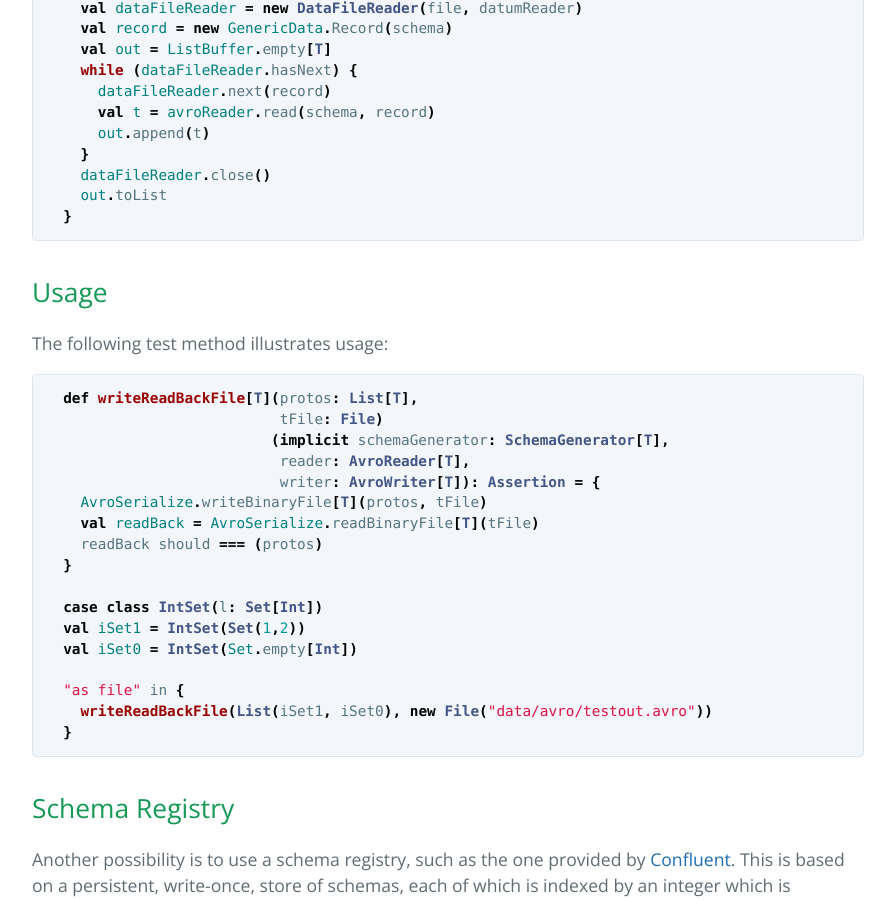
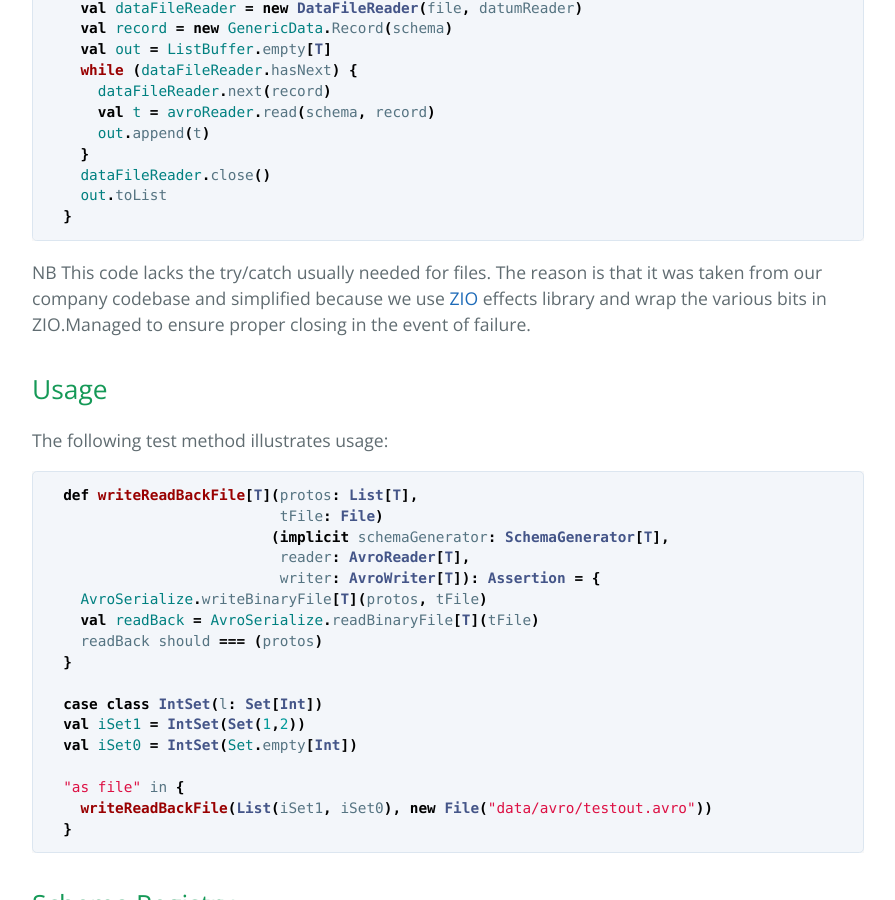
Before and after one commit to TimPigden/TimPigden.github.io, a Jekyll site: the page built from _pages/magnolia-avro/serialization.md, in a window 1280 px wide and 900 px high, scrolled down 1524 px. Shown: the whole window, without its empty margins (192-1087 px from the left). Built offline with Jekyll 4.4.1, drawn with Linux system fonts in a browser that asks for light colours.

Commit message:
plug for zio

````diff
--- a/_pages/magnolia-avro/serialization.md
+++ b/_pages/magnolia-avro/serialization.md
@@ -66,6 +66,10 @@ The above system is set up to write multiple records of the same schema.
   }
 ```
 
+NB This code lacks the try/catch usually needed for files. The reason is that it was taken from
+our company codebase and simplified because we use [ZIO](https://zio.dev/) effects library
+and wrap the various bits in ZIO.Managed to ensure proper closing in the event of failure.
+
 ## Usage
 The following test method illustrates usage:
 ```scala
@@ -88,6 +92,7 @@ The following test method illustrates usage:
   }
 ```
 
+
 ## Schema Registry
 Another possibility is to use
 a schema registry, such as the one provided by [Confluent](https://docs.confluent.io/current/schema-registry/index.html). This is based on a persistent, write-once,
````
